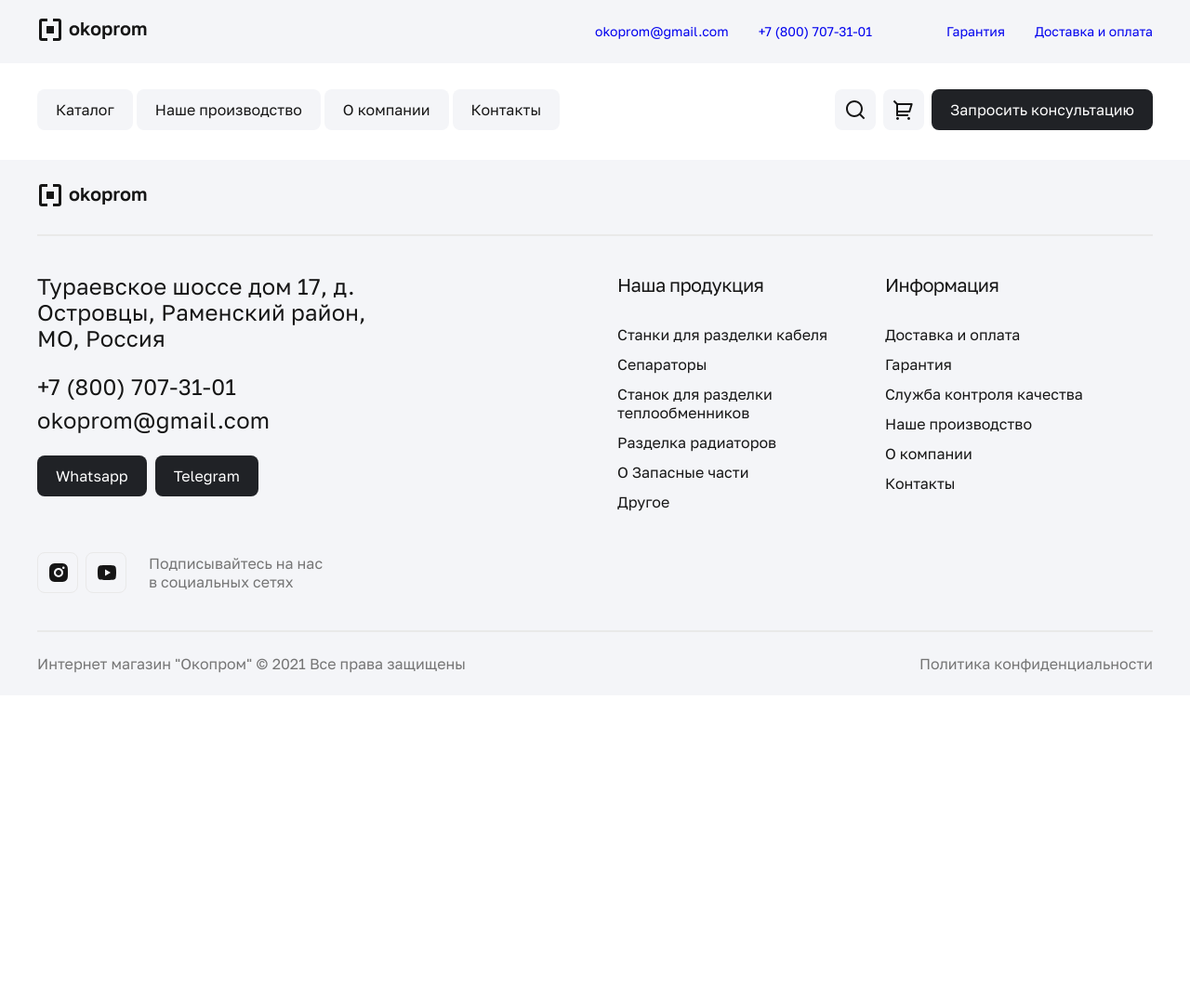
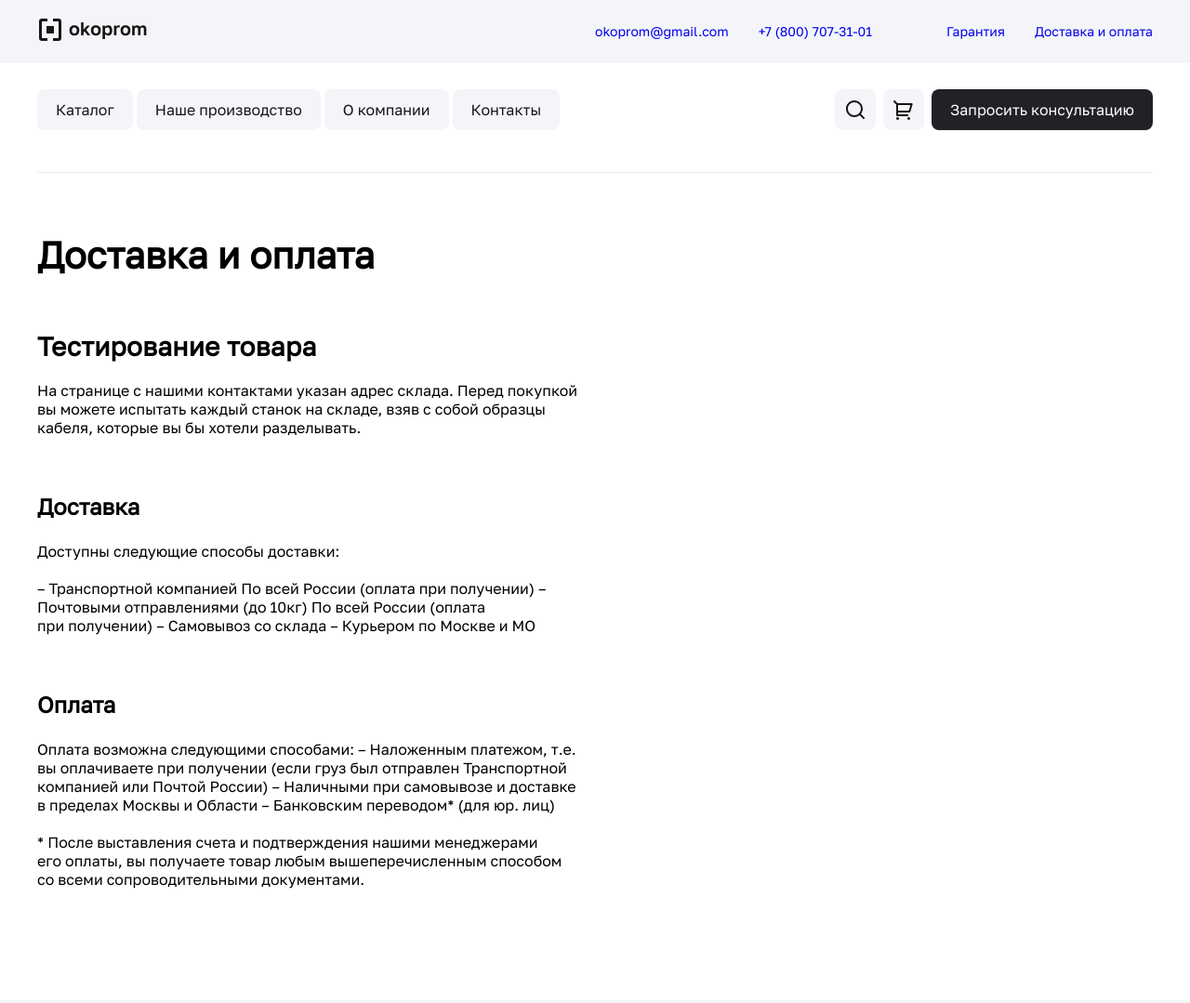
Before and after one commit to MuhammadAminShomurodov/team-project, a plain HTML site: page pages/delivery.html in a window 1280 px wide. Shown: the top 1079 px of the page at 93% size. Before the commit the page ends 800 px from the top, so only its background shows below. Drawn offline with Linux system fonts and the light colour scheme.

Commit message:
add delivery page

```diff
--- a/css/delivery.css
+++ b/css/delivery.css
@@ -1,2 +1,93 @@
 @import url("./header.css");
 @import url("./footer.css");
+main {
+  font-family: "Golos Text";
+}
+.delivery-test-product {
+}
+
+.delivery-and-pay h1 {
+  font-family: Golos;
+  font-size: 40px;
+  padding-top: 60px;
+  font-weight: 400px;
+  line-height: 48px;
+  letter-spacing: 0em;
+  text-align: left;
+  padding-bottom: 60px;
+  color: black;
+}
+
+.delivery-test {
+  font-family: Golos;
+  font-size: 24px;
+  font-weight: 400;
+  line-height: 28px;
+  letter-spacing: 0.01em;
+  text-align: left;
+  color: black;
+  padding-bottom: 24px;
+}
+
+.test-product {
+  font-family: Golos;
+  font-size: 16px;
+  font-weight: 400;
+  line-height: 20px;
+  letter-spacing: 0em;
+  text-align: left;
+  color: black;
+  height: 60px;
+  width: 592px;
+  word-wrap: break-word;
+}
+.only-delivery-text {
+}
+
+.delivery {
+  padding-top: 60px;
+  padding-bottom: 24px;
+}
+
+.about-delivery {
+  font-family: Golos;
+  font-size: 16px;
+  font-weight: 400;
+  line-height: 20px;
+  letter-spacing: 0em;
+  text-align: left;
+  color: black;
+  width: 592px;
+  word-wrap: break-word;
+}
+
+.only-pay-texts {
+  padding-top: 60px;
+  padding-bottom: 120px;
+}
+
+.pay {
+  padding-bottom: 24px;
+}
+
+.about-pay {
+  width: 592px;
+  word-wrap: break-word;
+}
+
+@media (max-width: 1024px) {
+  .delivery-all {
+    width: 461px;
+    height: 716px;
+    word-wrap: break-word;
+  }
+}
+
+@media (max-width: 768px) {
+}
+
+@media (max-width: 320px) {
+}
+
+@media (max-width: 480px) {
+}
--- a/pages/delivery.html
+++ b/pages/delivery.html
@@ -5,6 +5,7 @@
     <meta name="viewport" content="width=device-width, initial-scale=1.0" />
     <title>Delivery</title>
     <link rel="stylesheet" href="../css/delivery.css" />
+    <link href='https://fonts.googleapis.com/css?family=Golos Text' rel='stylesheet'>
   </head>
   <body>
     <header>
@@ -42,10 +43,57 @@
               <button>Запросить консультацию</button>
             </div>
           </div>
+          <img id="line-style" src="../images/delivery/Line 24.png" alt="img">
         </div>
       </div>
     </header>
-    <main></main>
+    <main>
+      <section>
+        <div class="container">
+        <div class="delivery-all">
+         <div class="delivery-and-pay">
+          <h1>Доставка и оплата</h1>
+          </div>
+        <div class="delivery-test-product">
+        <div class="delivery-test">
+        <h3>Тестирование товара</h3>
+       </div>
+       <div class="test-product">
+      <p>На странице с нашими контактами указан адрес склада. Перед покупкой вы можете испытать каждый станок на складе, взяв с собой образцы кабеля, которые вы бы хотели разделывать.</p>
+      </div>
+      </div>
+      <div class="only-delivery-text">
+        <div class="delivery">
+        <h1>Доставка</h1>
+      </div>
+      <div class="about-delivery">
+        <p>Доступны следующие способы доставки: <br>
+          <br>
+
+          – Транспортной компанией По всей России (оплата при получении)
+          – Почтовыми отправлениями (до 10кг) По всей России (оплата при получении)
+          – Самовывоз со склада
+          – Курьером по Москве и МО</p>
+      </div>
+    </div>
+    <div class="only-pay-texts">
+      <div class="pay">
+        <h1>Оплата</h1>
+      </div>
+      <div class="about-pay">
+        <p>Оплата возможна следующими способами:
+          – Наложенным платежом, т.е. вы оплачиваете при получении (если груз был отправлен Транспортной компанией или Почтой России)
+          – Наличными при самовывозе и доставке в пределах Москвы и Области
+          – Банковским переводом* (для юр. лиц)
+          <br>
+          <br>
+          * После выставления счета и подтверждения нашими менеджерами его оплаты, вы получаете товар любым вышеперечисленным способом со всеми сопроводительными документами.</p>
+      </div>
+    </div>
+        </div>
+      </div>
+      </section>
+    </main>
     <footer>
       <div class="footer-top">
         <div class="container">
```
Also changed, not shown: images/delivery/Line 24.png (added).
